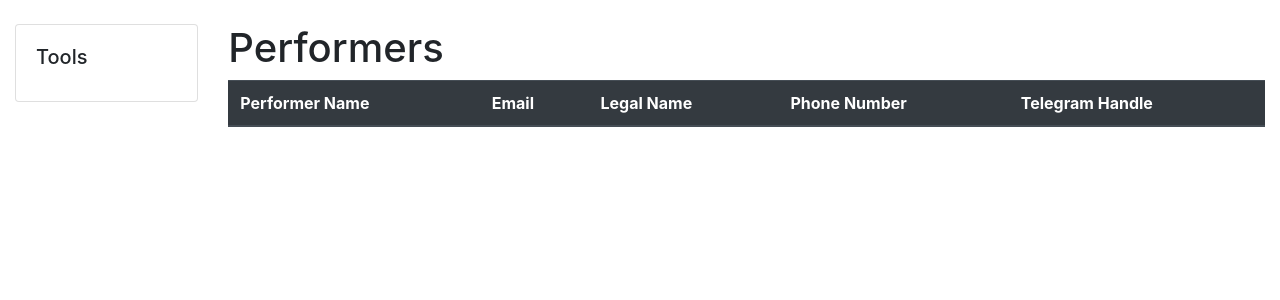
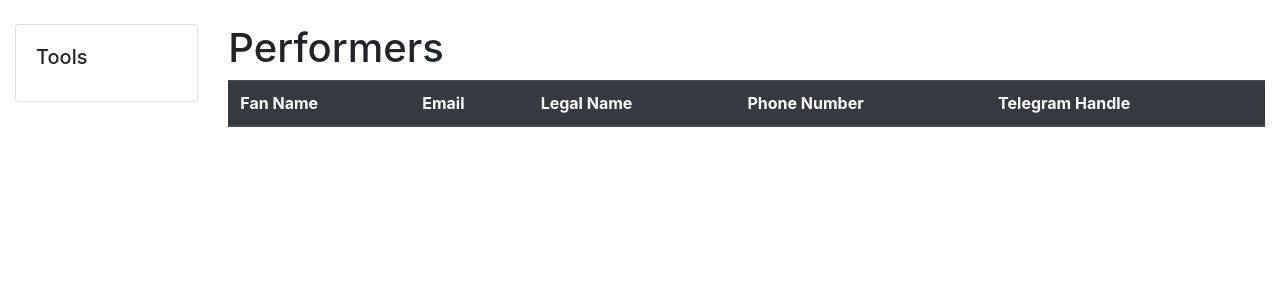
Before and after one commit to pacanthro/paw_apply, a Django app: template console/templates/console-performers-list.html in a window 1280 px wide. Shown: the part 56-356 px from the top of the page. Run offline with Django 3.2, Linux system fonts and the light colour scheme; the template is opened without the code that fills it, so the values that code supplies are empty; some libraries are stand-ins or nearby versions.

Commit message:
Fix List Templates
Fixed the list Templates to use Fan Name instead of something else.

```diff
--- a/console/templates/console-competitors-list.html
+++ b/console/templates/console-competitors-list.html
@@ -18,7 +18,7 @@
     {% for competitor in competitors %}
     <tr>
       <td>
-          <a href="{% url 'console:competitor-detail' performer.id %}">{{competitor.performer_name}}</a>
+          <a href="{% url 'console:competitor-detail' competitor.id %}">{{competitor.fan_name}}</a>
       </td>
       <td>
         <a href="mailto:{{competitor.email}}"><i class="far fa-envelope"></i> {{competitor.email}}</a>
--- a/console/templates/console-hosts-list.html
+++ b/console/templates/console-hosts-list.html
@@ -18,7 +18,7 @@
     {% for host in hosts %}
     <tr>
       <td>
-          <a href="{% url 'console:host-detail' performer.id %}">{{host.performer_name}}</a>
+          <a href="{% url 'console:host-detail' host.id %}">{{host.fan_name}}</a>
       </td>
       <td>
         <a href="mailto:{{host.email}}"><i class="far fa-envelope"></i> {{host.email}}</a>
--- a/console/templates/console-performers-list.html
+++ b/console/templates/console-performers-list.html
@@ -7,7 +7,7 @@
 <table class="table">
   <thead class="thead-dark text-left">
     <tr>
-      <th scope="col">Performer Name</th>
+      <th scope="col">Fan Name</th>
       <th scope="col">Email</th>
       <th scope="col">Legal Name</th>
       <th scope="col">Phone Number</th>
@@ -18,7 +18,7 @@
     {% for performer in performers %}
     <tr>
       <td>
-          <a href="{% url 'console:panel-detail' performer.id %}">{{performer.performer_name}}</a>
+          <a href="{% url 'console:performer-detail' performer.id %}">{{performer.fan_name}}</a>
       </td>
       <td>
         <a href="mailto:{{performer.email}}"><i class="far fa-envelope"></i> {{performer.email}}</a>
```
